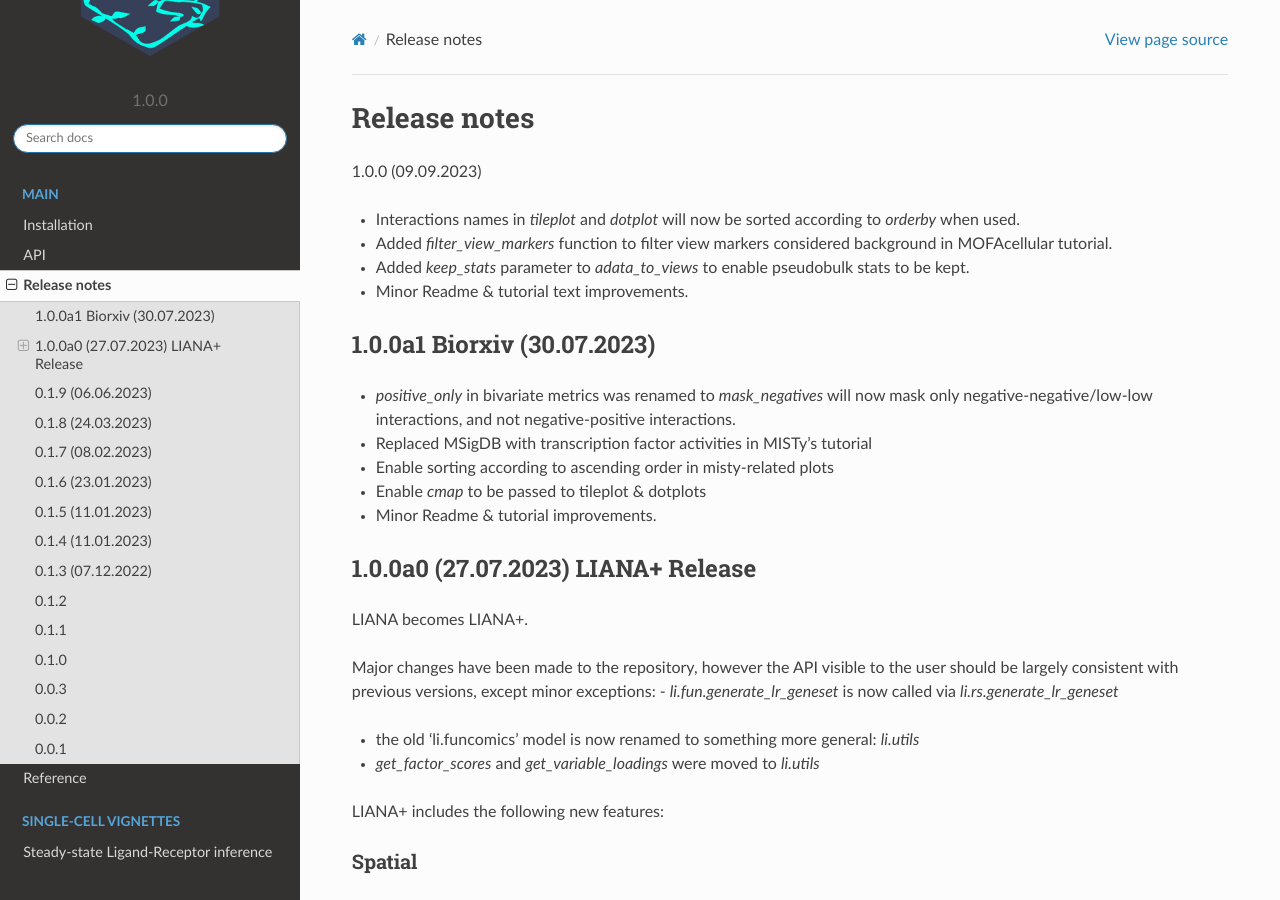
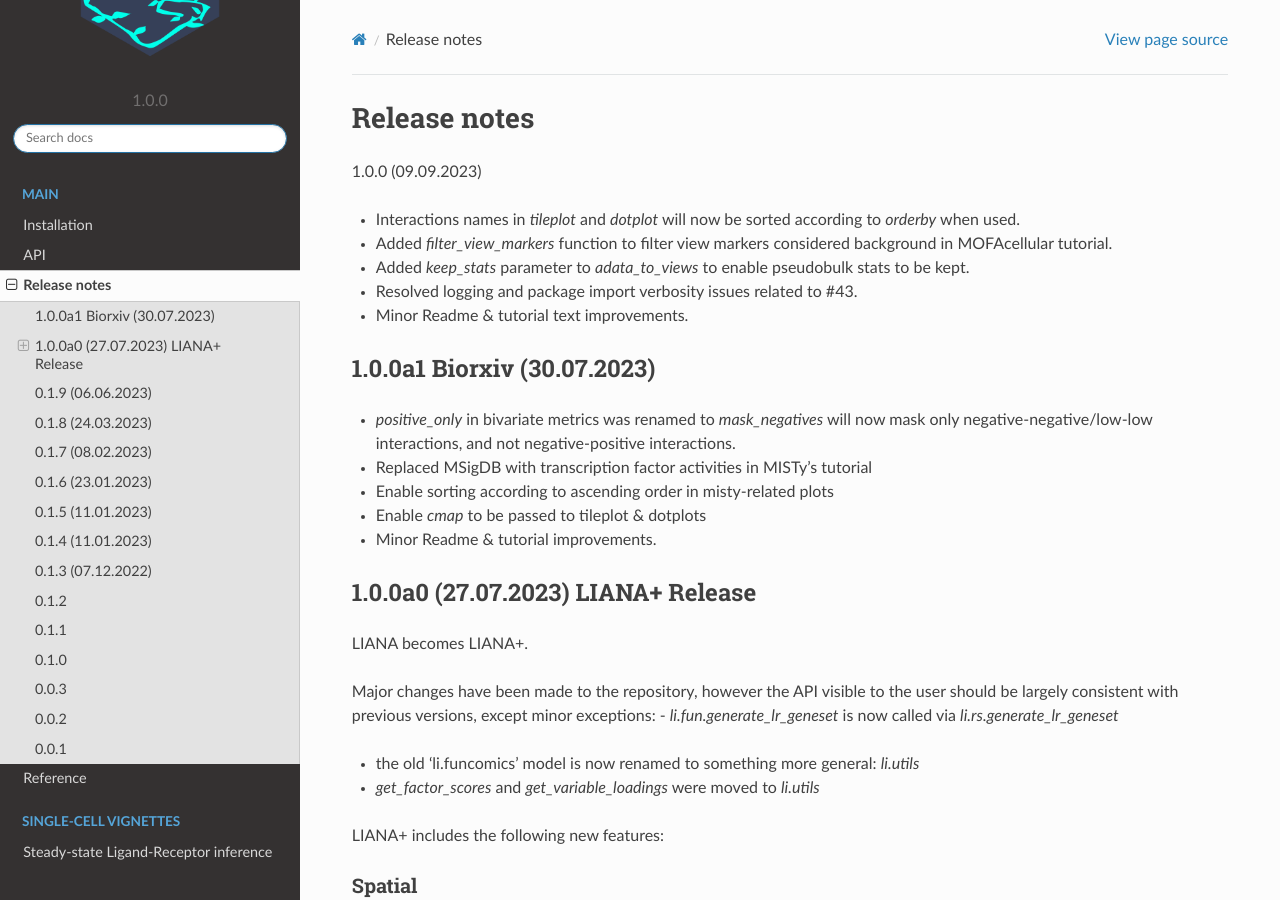
Before and after one commit to saezlab/liana-py, a Sphinx documentation site: the page built from docs/source/release_notes.rst, in a window 1280 px wide and 900 px high. Built offline with Sphinx 7.4.7 and the Read the Docs theme 2.0.0, drawn with Linux system fonts in a browser that asks for light colours; pages that are not in the unit, such as notebooks, are missing from menus.

Commit message:
resolve verbosity #43

```diff
--- a/docs/source/release_notes.rst
+++ b/docs/source/release_notes.rst
@@ -8,6 +8,8 @@ Release notes
 - Added `filter_view_markers` function to filter view markers considered background in MOFAcellular tutorial.
 
 - Added `keep_stats` parameter to `adata_to_views` to enable pseudobulk stats to be kept.
+
+- Resolved logging and package import verbosity issues related to #43.
 
 - Minor Readme & tutorial text improvements.
 
```
